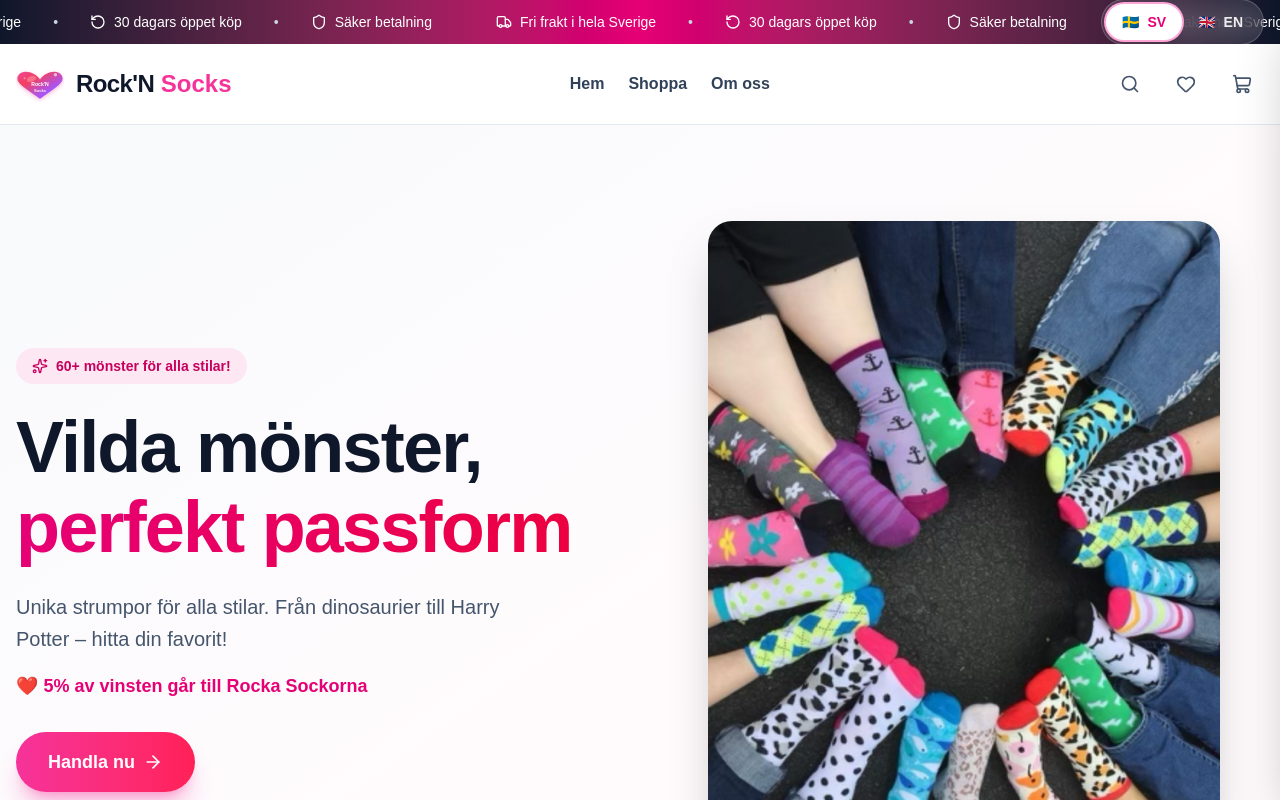
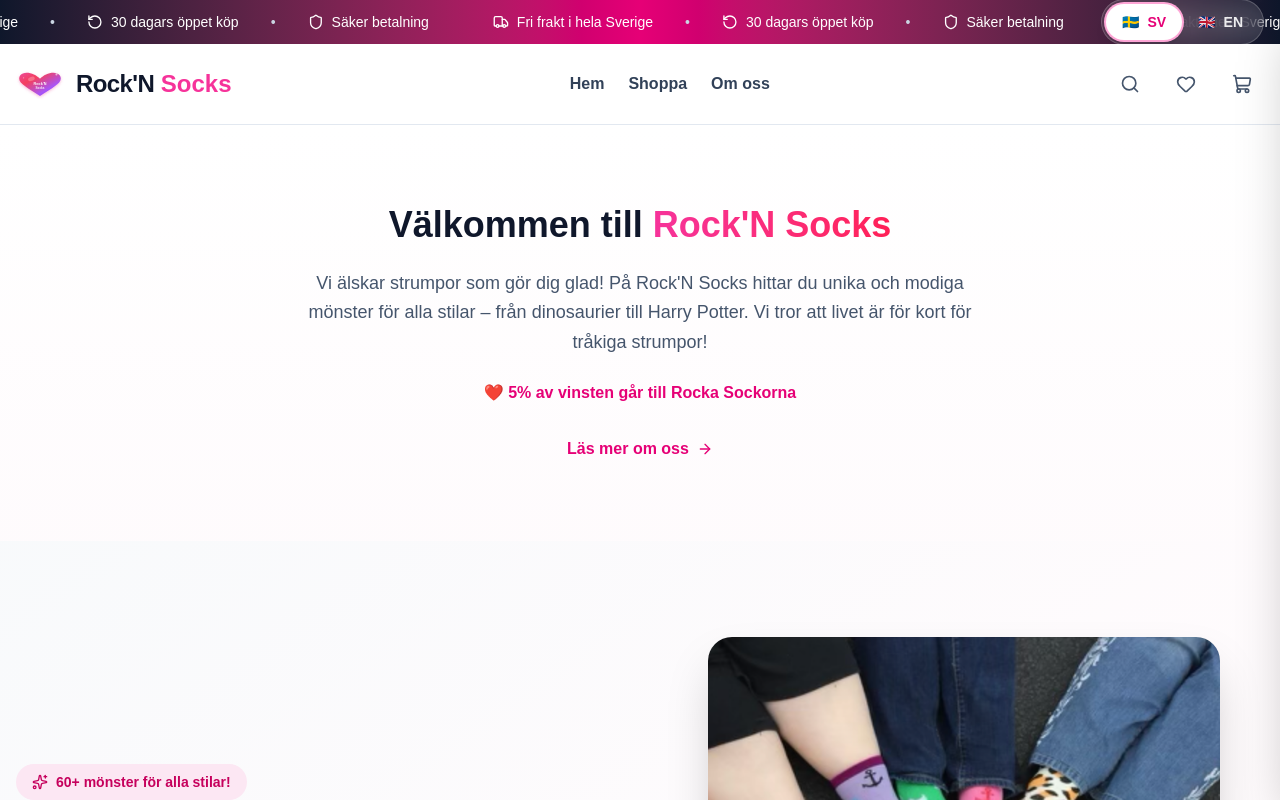
Before and after one commit to adrianfolkeson/rockn-socks, a Next.js app: page / in a window 1280 px wide. Shown: the top 800 px of the page. Built offline with nearby package versions, Linux system fonts and the light colour scheme.

Commit message:
Smaller heart logo + welcoming Om oss section

```diff
--- a/src/app/page.tsx
+++ b/src/app/page.tsx
@@ -601,6 +601,28 @@
         </div>
       </header>
 
+      {/* About Us Section */}
+      <section className="py-16 lg:py-20 bg-gradient-to-b from-white to-pink-50/30">
+        <div className="max-w-4xl mx-auto px-4 text-center">
+          <h2 className="text-3xl lg:text-4xl font-black text-slate-900 mb-6">
+            Välkommen till <span className="bg-gradient-to-r from-pink-500 to-rose-500 bg-clip-text text-transparent">Rock'N Socks</span>
+          </h2>
+          <p className="text-lg text-slate-600 leading-relaxed mb-6 max-w-2xl mx-auto">
+            Vi älskar strumpor som gör dig glad! På Rock'N Socks hittar du unika och modiga mönster för alla stilar – från dinosaurier till Harry Potter. Vi tror att livet är för kort för tråkiga strumpor!
+          </p>
+          <p className="text-pink-600 font-semibold mb-8">
+            ❤️ 5% av vinsten går till Rocka Sockorna
+          </p>
+          <a
+            href="#about"
+            className="inline-flex items-center gap-2 text-pink-600 hover:text-pink-700 font-semibold transition-colors"
+            onClick={(e) => { e.preventDefault(); document.getElementById('about')?.scrollIntoView({ behavior: 'smooth' }); }}
+          >
+            Läs mer om oss <ArrowRight className="w-4 h-4" />
+          </a>
+        </div>
+      </section>
+
       {/* Hero Section */}
       <section className="relative overflow-hidden bg-gradient-to-br from-slate-50 via-pink-50/30 to-rose-50/30 py-16 lg:py-24">
 
```
Also changed, not shown: public/logo.svg.
